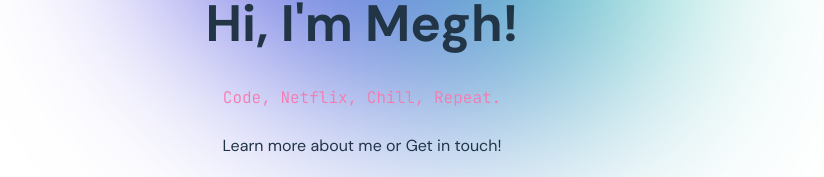
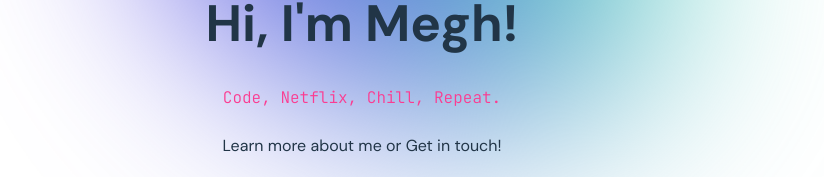
Before and after one commit to meghrathod/meghrathod-dev, a React (Vite) app: page / in a window 1280 px wide. Shown: the part 507-684 px from the top of the page, without its empty margins (278-1102 px from the left). Built offline with nearby package versions, Linux system fonts and the light colour scheme.

Commit message:
fix: readability of code
Signed-off-by: Megh Rathod <me@meghrathod.dev>

```diff
--- a/src/index.css
+++ b/src/index.css
@@ -20,7 +20,7 @@
 
 code {
   font-family: 'JetBrains Mono', monospace;
-  color: #f978af;
+  color: #Fb3c91;
 }
 
 a {
```
